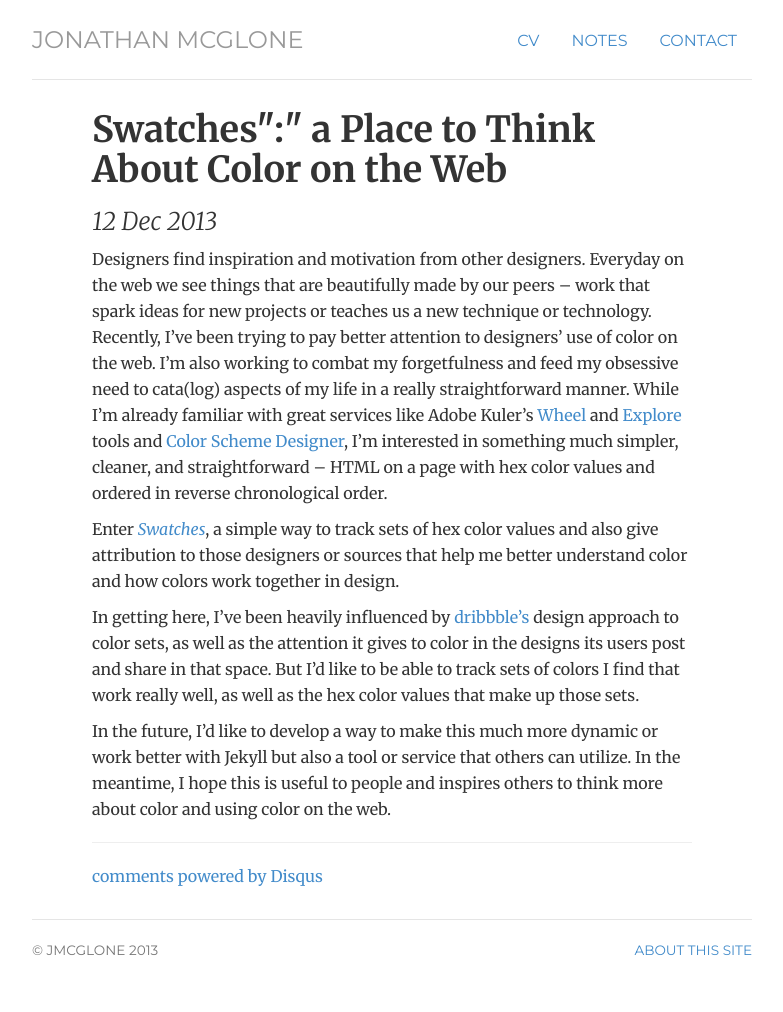
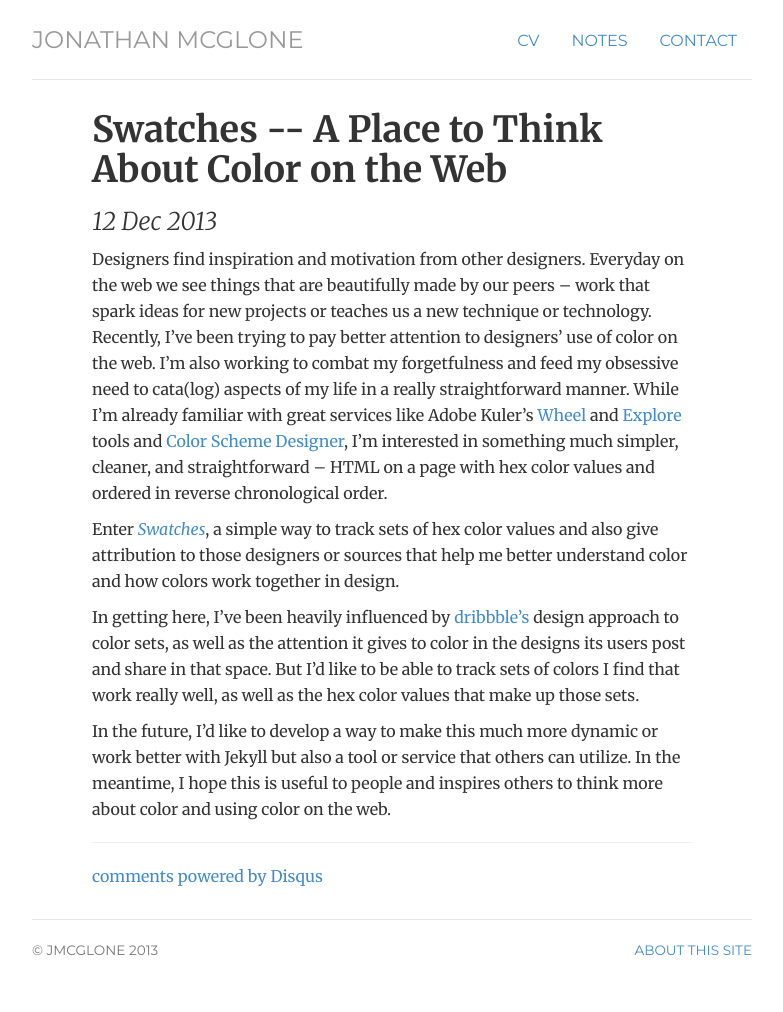
Before and after one commit to jmcglone/jmcglone.github.io, a Jekyll site: the page built from _posts/2013-12-12-swatches-a-place-to-think-about-color-on-the-web.md, in a window 1280 px wide. Shown: the whole page, without its empty margins (248-1031 px from the left). Built offline with Jekyll 4.4.1, drawn with Linux system fonts in a browser that asks for light colours; comment, search, counter and statistics services are not loaded.

Commit message:
Update 2013-12-12-swatches-a-place-to-think-about-color-on-the-web.md

```diff
--- a/_posts/2013-12-12-swatches-a-place-to-think-about-color-on-the-web.md
+++ b/_posts/2013-12-12-swatches-a-place-to-think-about-color-on-the-web.md
@@ -1,6 +1,6 @@
 ---
 layout: post
-title: Swatches":" a Place to Think About Color on the Web
+title: Swatches -- A Place to Think About Color on the Web
 ---
 Designers find inspiration and motivation from other designers. Everyday on the web we see things that are beautifully made by our peers -- work that spark ideas for new projects or teaches us a new technique or technology. Recently, I've been trying to pay better attention to designers' use of color on the web. I'm also working to combat my forgetfulness and feed my obsessive need to cata(log) aspects of my life in a really straightforward manner. While I'm already familiar with great services like Adobe Kuler's [Wheel](https://kuler.adobe.com/) and [Explore](https://kuler.adobe.com/explore/) tools and [Color Scheme Designer](http://colorschemedesigner.com/), I'm interested in something much simpler, cleaner, and straightforward -- HTML on a page with hex color values and ordered in reverse chronological order.
 
```
